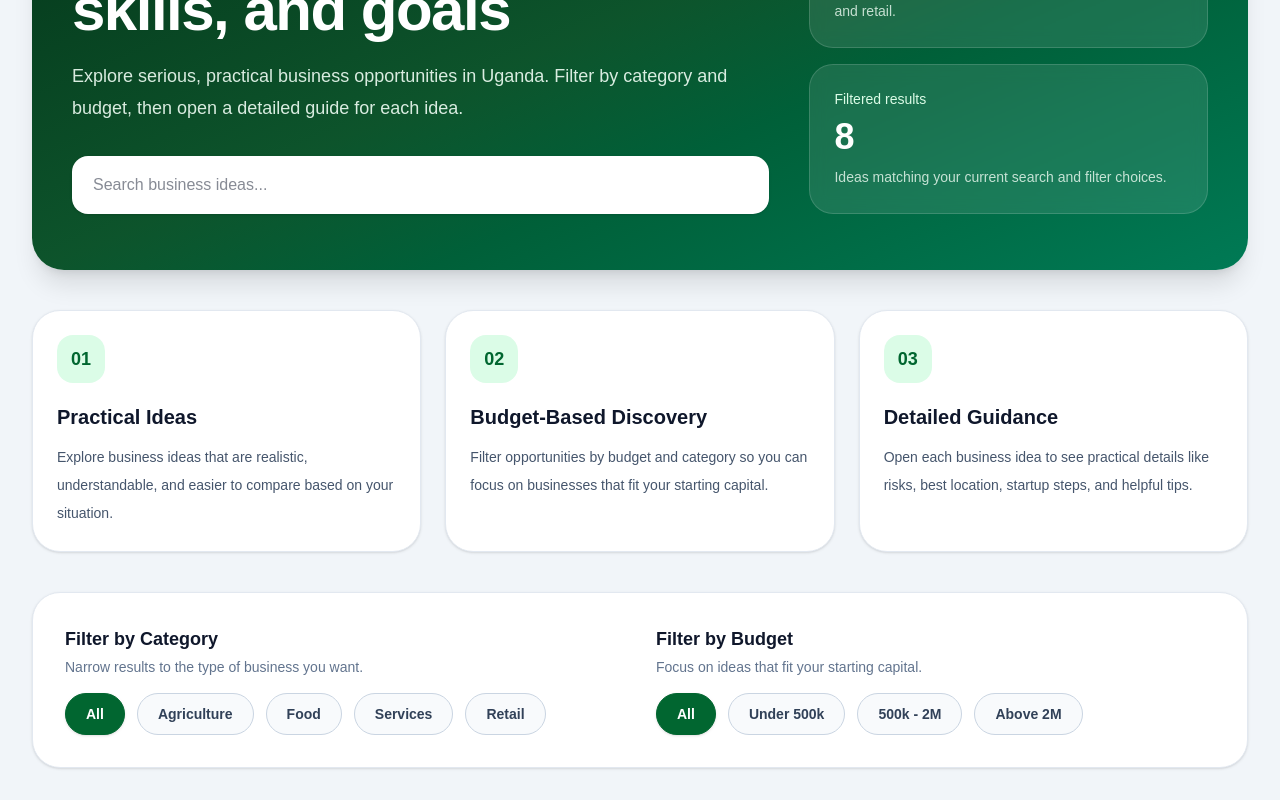
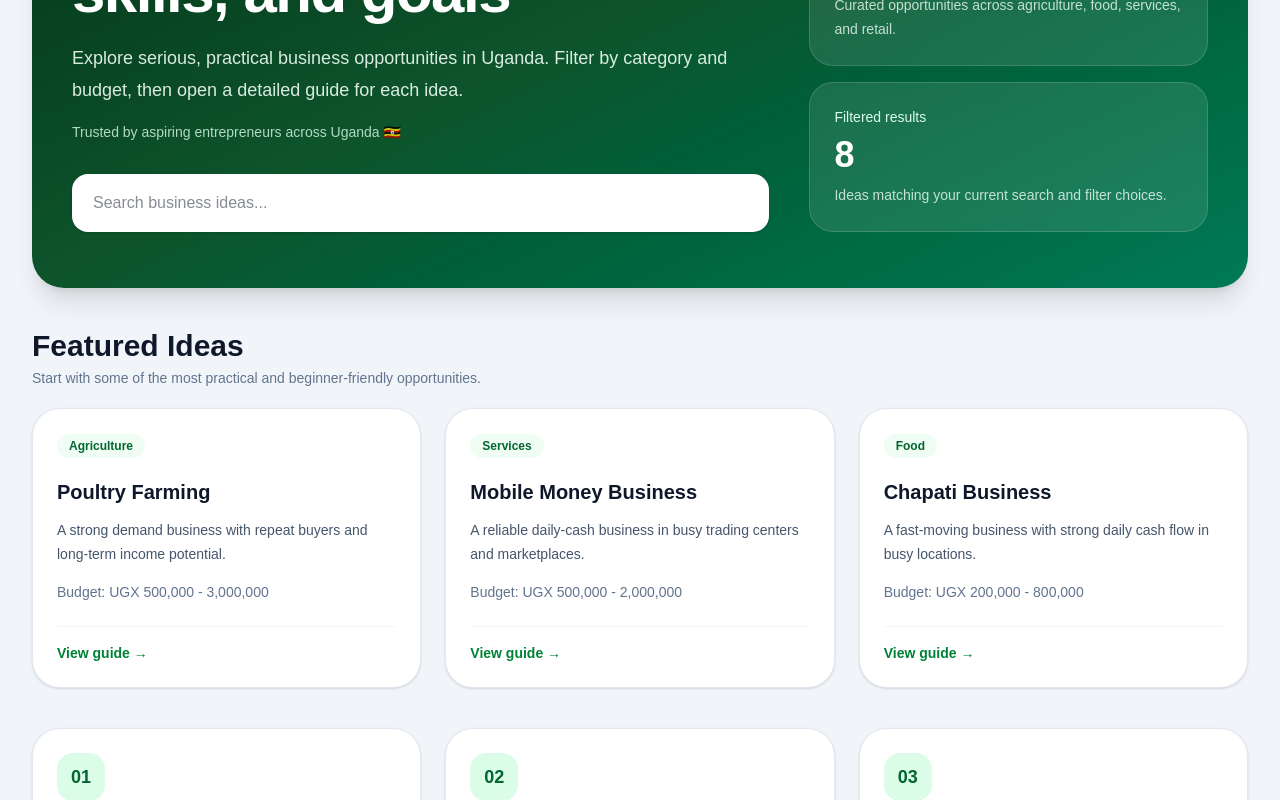
Before and after one commit to MukalaziPatrick/uganda-business-ideas, a Next.js app: page / in a window 1280 px wide. Shown: the part 420-1220 px from the top of the page. Built offline with nearby package versions, Linux system fonts and the light colour scheme.

Commit message:
improved homepage design and added featured sections

```diff
--- a/app/page.tsx
+++ b/app/page.tsx
@@ -43,7 +43,7 @@ export default function Home() {
   return (
     <main className="min-h-screen bg-slate-100 text-slate-900">
       <section className="mx-auto max-w-7xl px-6 py-6 md:px-8 md:py-8">
-        <header className="mb-6 rounded-2xl border border-slate-200 bg-white px-5 py-4 shadow-sm">
+        <header className="mb-6 px-2 py-2">
           <div className="flex flex-col gap-4 md:flex-row md:items-center md:justify-between">
             <div className="flex items-center gap-3">
               <div className="flex h-11 w-11 items-center justify-center rounded-2xl bg-green-800 text-sm font-bold text-white shadow-sm">
@@ -62,24 +62,24 @@ export default function Home() {
               </div>
             </div>
 
-            <nav className="flex flex-wrap gap-3 text-sm font-medium text-slate-600">
-              <a href="#ideas" className="rounded-full px-4 py-2 hover:bg-slate-100">
+            <nav className="flex flex-wrap gap-2 text-sm font-medium text-slate-600 md:gap-3">
+              <a href="#ideas" className="rounded-full px-3 py-1.5 md:px-4 md:py-2 hover:bg-slate-100">
                 Explore Ideas
               </a>
-              <a href="#filters" className="rounded-full px-4 py-2 hover:bg-slate-100">
+              <a href="#filters" className="rounded-full px-3 py-1.5 md:px-4 md:py-2 hover:bg-slate-100">
                 Filters
               </a>
-              <Link href="/about" className="rounded-full px-4 py-2 hover:bg-slate-100">
+              <Link href="/about" className="rounded-full px-3 py-1.5 md:px-4 md:py-2 hover:bg-slate-100">
                 About
               </Link>
-              <Link href="/contact" className="rounded-full px-4 py-2 hover:bg-slate-100">
+              <Link href="/contact" className="rounded-full px-3 py-1.5 md:px-4 md:py-2 hover:bg-slate-100">
                 Contact
               </Link>
             </nav>
           </div>
         </header>
 
-        <div className="overflow-hidden rounded-[32px] bg-gradient-to-br from-green-950 via-green-900 to-emerald-700 shadow-xl">
+        <div className="mt-4 overflow-hidden rounded-[32px] bg-gradient-to-br from-green-950 via-green-900 to-emerald-700 shadow-xl">
           <div className="grid gap-10 px-6 py-10 md:px-10 md:py-14 lg:grid-cols-[1.4fr_0.8fr] lg:items-end">
             <div className="max-w-3xl">
               <p className="inline-flex rounded-full border border-white/20 bg-white/10 px-4 py-1 text-sm font-medium text-green-100 backdrop-blur-sm">
@@ -95,6 +95,9 @@ export default function Home() {
                 Filter by category and budget, then open a detailed guide for
                 each idea.
               </p>
+              <p className="mt-4 text-sm text-green-100/80">
+  Trusted by aspiring entrepreneurs across Uganda 🇺🇬
+</p>
 
               <div className="mt-8">
                 <input
@@ -126,6 +129,81 @@ export default function Home() {
             </div>
           </div>
         </div>
+
+<section className="mt-10">
+  <div className="mb-5 flex items-end justify-between gap-4">
+    <div>
+      <h2 className="text-2xl font-bold text-slate-900 md:text-3xl">
+        Featured Ideas
+      </h2>
+      <p className="mt-1 text-sm text-slate-500">
+        Start with some of the most practical and beginner-friendly opportunities.
+      </p>
+    </div>
+  </div>
+
+  <div className="grid gap-6 md:grid-cols-3">
+    <Link href="/ideas/poultry-farming">
+      <div className="group h-full rounded-[28px] border border-slate-200 bg-white p-6 shadow-sm transition duration-300 hover:-translate-y-1 hover:border-green-200 hover:shadow-xl">
+        <span className="inline-flex rounded-full bg-green-50 px-3 py-1 text-xs font-semibold text-green-800">
+          Agriculture
+        </span>
+        <h3 className="mt-5 text-xl font-bold text-slate-900 group-hover:text-green-800">
+          Poultry Farming
+        </h3>
+        <p className="mt-3 text-sm leading-6 text-slate-600">
+          A strong demand business with repeat buyers and long-term income potential.
+        </p>
+        <p className="mt-4 text-sm font-medium text-slate-500">
+          Budget: UGX 500,000 - 3,000,000
+        </p>
+        <div className="mt-6 border-t border-slate-100 pt-4 text-sm font-semibold text-green-700">
+          View guide →
+        </div>
+      </div>
+    </Link>
+
+    <Link href="/ideas/mobile-money-business">
+      <div className="group h-full rounded-[28px] border border-slate-200 bg-white p-6 shadow-sm transition duration-300 hover:-translate-y-1 hover:border-green-200 hover:shadow-xl">
+        <span className="inline-flex rounded-full bg-green-50 px-3 py-1 text-xs font-semibold text-green-800">
+          Services
+        </span>
+        <h3 className="mt-5 text-xl font-bold text-slate-900 group-hover:text-green-800">
+          Mobile Money Business
+        </h3>
+        <p className="mt-3 text-sm leading-6 text-slate-600">
+          A reliable daily-cash business in busy trading centers and marketplaces.
+        </p>
+        <p className="mt-4 text-sm font-medium text-slate-500">
+          Budget: UGX 500,000 - 2,000,000
+        </p>
+        <div className="mt-6 border-t border-slate-100 pt-4 text-sm font-semibold text-green-700">
+          View guide →
+        </div>
+      </div>
+    </Link>
+
+    <Link href="/ideas/chapati-business">
+      <div className="group h-full rounded-[28px] border border-slate-200 bg-white p-6 shadow-sm transition duration-300 hover:-translate-y-1 hover:border-green-200 hover:shadow-xl">
+        <span className="inline-flex rounded-full bg-green-50 px-3 py-1 text-xs font-semibold text-green-800">
+          Food
+        </span>
+        <h3 className="mt-5 text-xl font-bold text-slate-900 group-hover:text-green-800">
+          Chapati Business
+        </h3>
+        <p className="mt-3 text-sm leading-6 text-slate-600">
+          A fast-moving business with strong daily cash flow in busy locations.
+        </p>
+        <p className="mt-4 text-sm font-medium text-slate-500">
+          Budget: UGX 200,000 - 800,000
+        </p>
+        <div className="mt-6 border-t border-slate-100 pt-4 text-sm font-semibold text-green-700">
+          View guide →
+        </div>
+      </div>
+    </Link>
+  </div>
+</section>
 
 <section className="mt-10 grid gap-6 md:grid-cols-3">
   <div className="rounded-[28px] border border-slate-200 bg-white p-6 shadow-sm">
```
